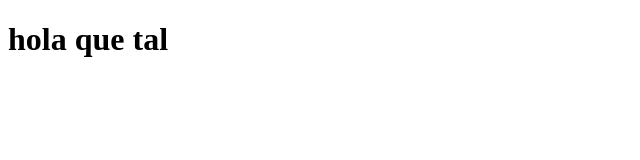
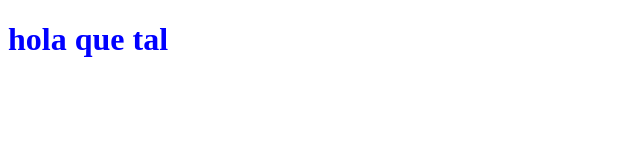
Before and after one commit to gabrielloyola01/Loyola, a plain HTML site: page clase9.html in a window 1280 px wide. Shown: the whole page, without its empty margins (0-640 px from the left). Drawn offline with Linux system fonts and the light colour scheme.

Commit message:
segundocambio

```diff
--- /dev/null
+++ b/clase9.css
@@ -0,0 +1,3 @@
+h1{
+    color: blue;
+}
--- a/clase9.html
+++ b/clase9.html
@@ -4,6 +4,7 @@
     <meta charset="UTF-8">
     <meta http-equiv="X-UA-Compatible" content="IE=edge">
     <meta name="viewport" content="width=device-width, initial-scale=1.0">
+    <link rel="stylesheet" href="clase9.css">
     <title>Document</title>
 </head>
 <body>
```
